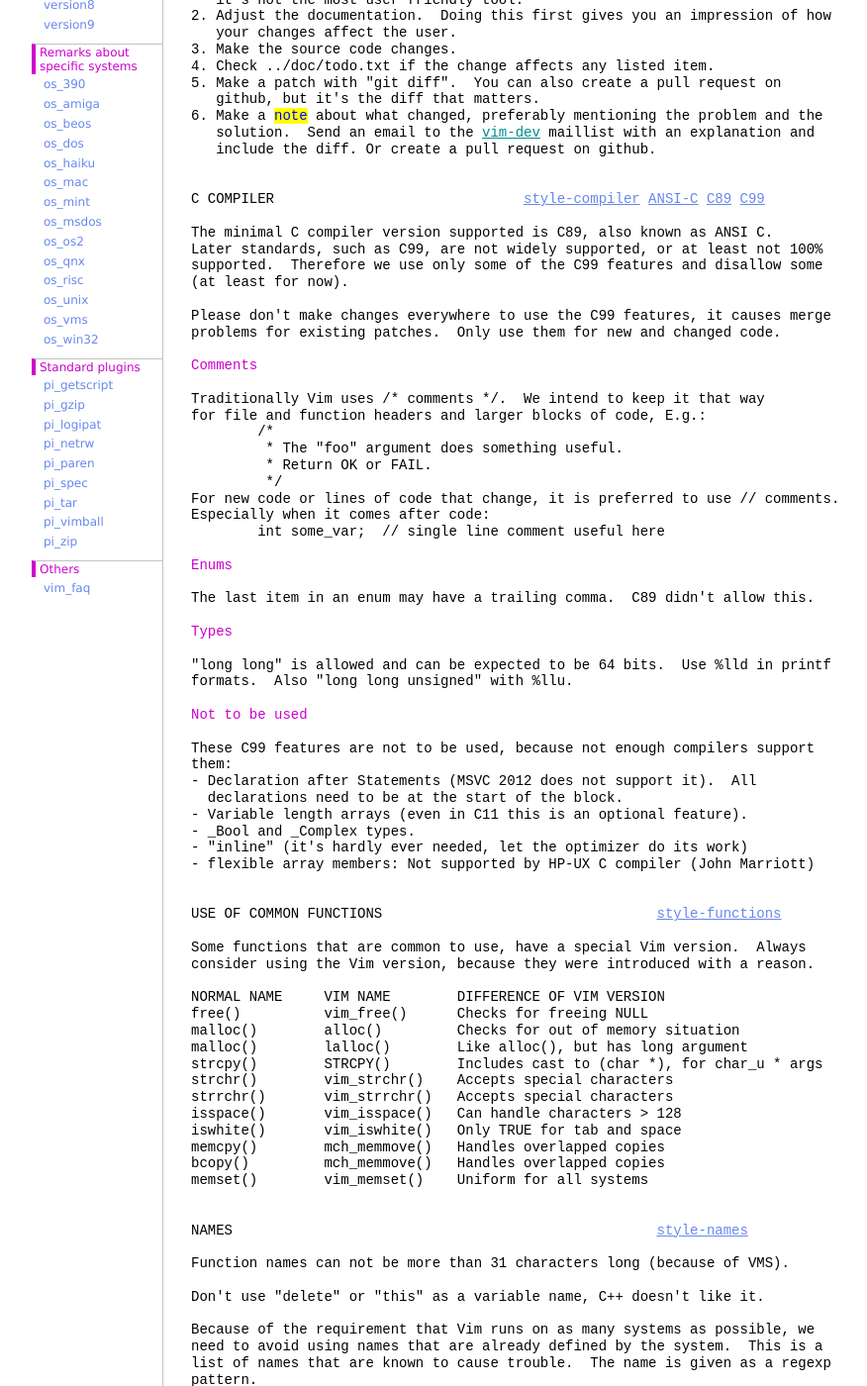
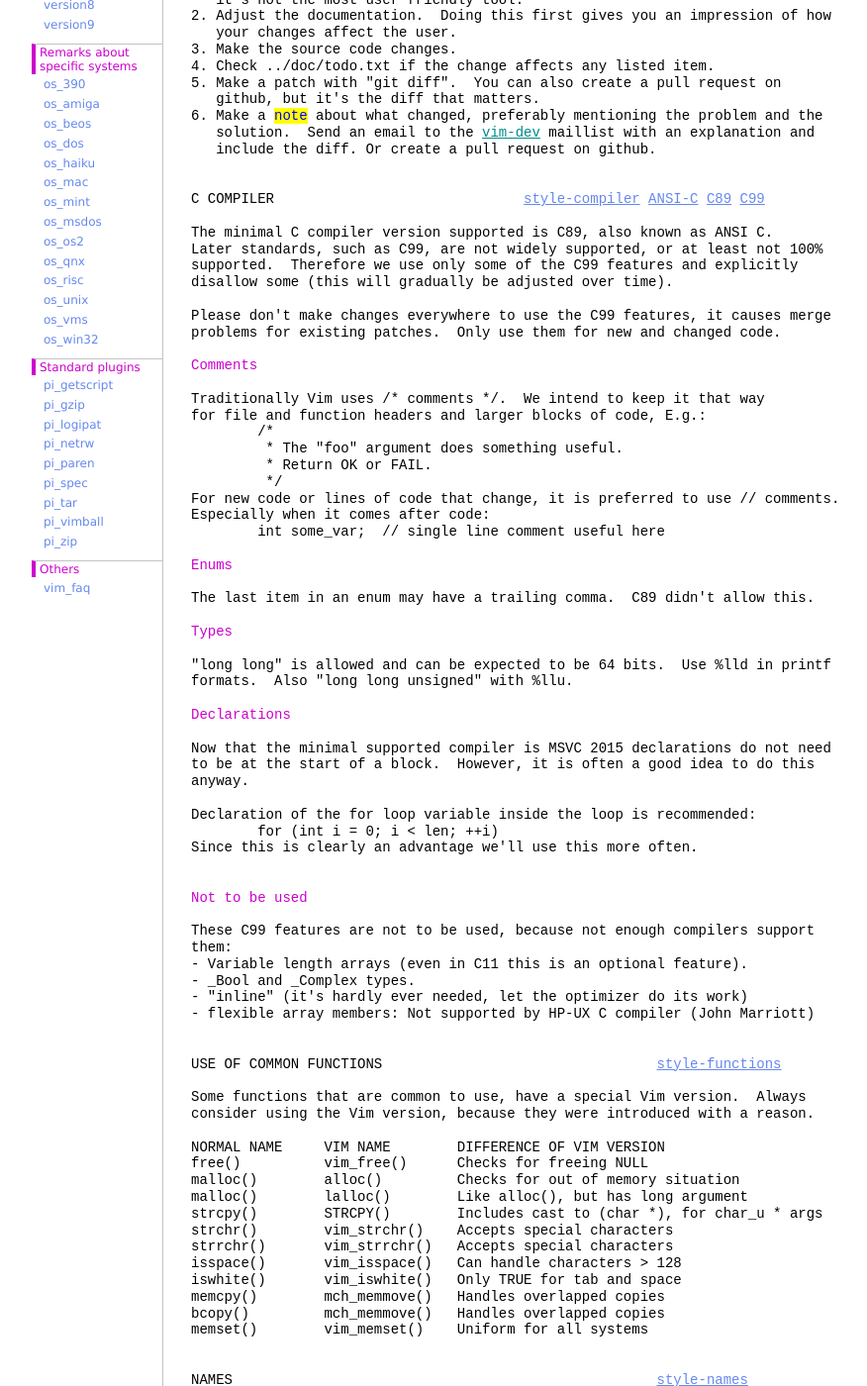
Before and after one commit to vim-jp/vimdoc-en, a Jekyll site: the page built from develop.html, in a window 1280 px wide and 1400 px high, scrolled down 3134 px. Shown: the whole window at 99% size, without its empty margins (208-1084 px from the left). Built offline with Jekyll 4.4.1, drawn with Linux system fonts in a browser that asks for light colours; nearby versions of some CDN libraries; comment, search, counter and statistics services are not loaded.

Commit message:
Generated by GitHub workflow 3097984750
https://github.com/vim-jp/vimdoc-en/actions/runs/3097984750

```diff
--- a/develop.html
+++ b/develop.html
@@ -193,8 +193,8 @@ The basic steps to make changes to the code:<br>
 <br>
 The minimal C compiler version supported is C89, also known as ANSI C.<br>
 Later standards, such as C99, are not widely supported, or at least not 100%<br>
-supported.&nbsp;&nbsp;Therefore we use only some of the C99 features and disallow some<br>
-(at least for now).<br>
+supported.&nbsp;&nbsp;Therefore we use only some of the C99 features and explicitly<br>
+disallow some (this will gradually be adjusted over time).<br>
 <br>
 Please don't make changes everywhere to use the C99 features, it causes merge<br>
 problems for existing patches.&nbsp;&nbsp;Only use them for new and changed code.<br>
@@ -220,12 +220,21 @@ The last item in an enum may have a trailing comma.&nbsp;&nbsp;C89 didn't allow
 &quot;long long&quot; is allowed and can be expected to be 64 bits.&nbsp;&nbsp;Use %lld in printf<br>
 formats.&nbsp;&nbsp;Also &quot;long long unsigned&quot; with %llu.<br>
 <br>
+<span class="PreProc">Declarations</span><br>
+<br>
+Now that the minimal supported compiler is MSVC 2015 declarations do not need<br>
+to be at the start of a block.&nbsp;&nbsp;However, it is often a good idea to do this<br>
+anyway.<br>
+<br>
+Declaration of the for loop variable inside the loop is recommended:<br>
+&nbsp;&nbsp;&nbsp;&nbsp;&nbsp;&nbsp;&nbsp;&nbsp;for (int i = 0; i &lt; len; ++i)<br>
+Since this is clearly an advantage we'll use this more often.<br>
+<br>
+<br>
 <span class="PreProc">Not to be used</span><br>
 <br>
 These C99 features are not to be used, because not enough compilers support<br>
 them:<br>
-- Declaration after Statements (MSVC 2012 does not support it).&nbsp;&nbsp;All<br>
-&nbsp;&nbsp;declarations need to be at the start of the block.<br>
 - Variable length arrays (even in C11 this is an optional feature).<br>
 - _Bool and _Complex types.<br>
 - &quot;inline&quot; (it's hardly ever needed, let the optimizer do its work)<br>
```
